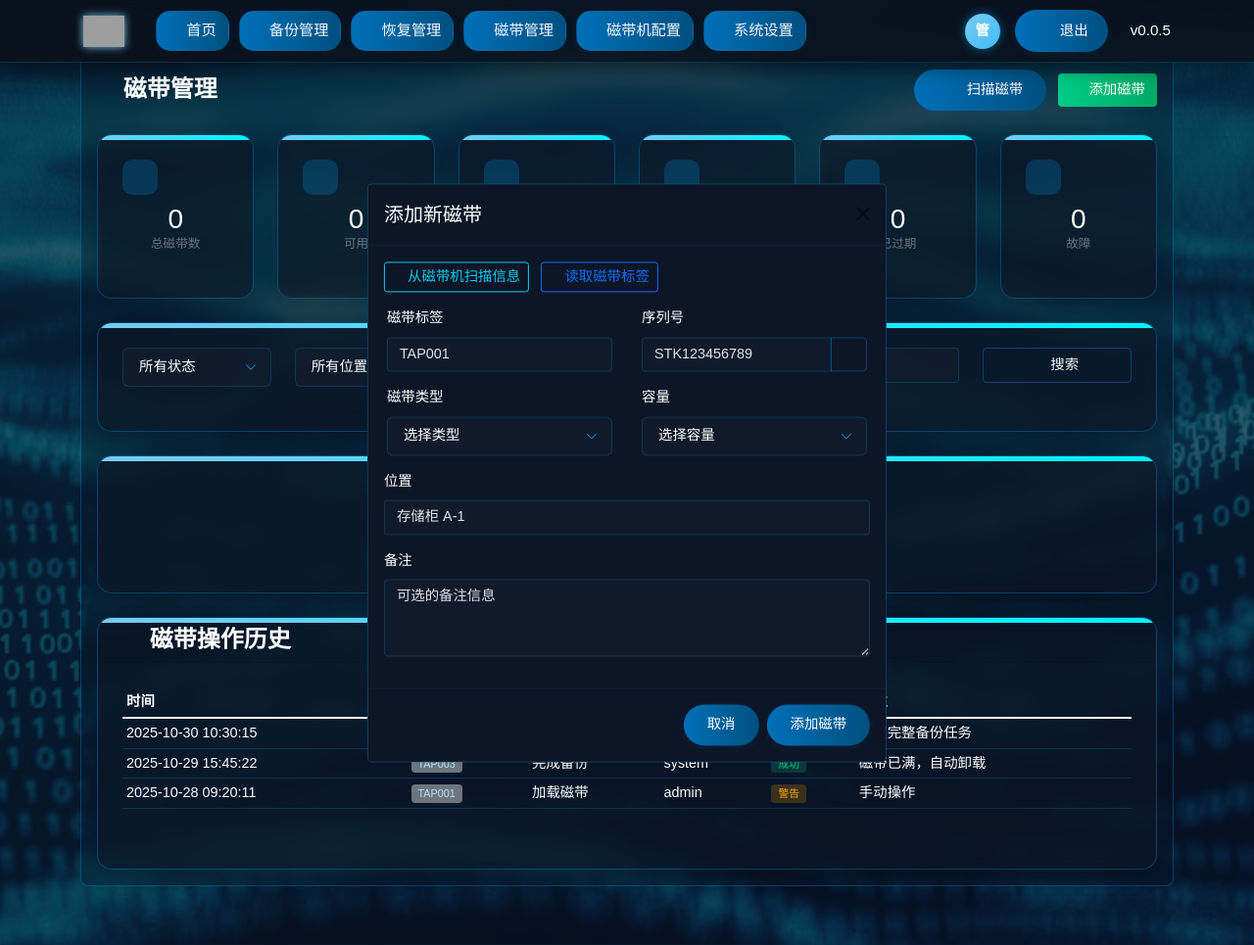
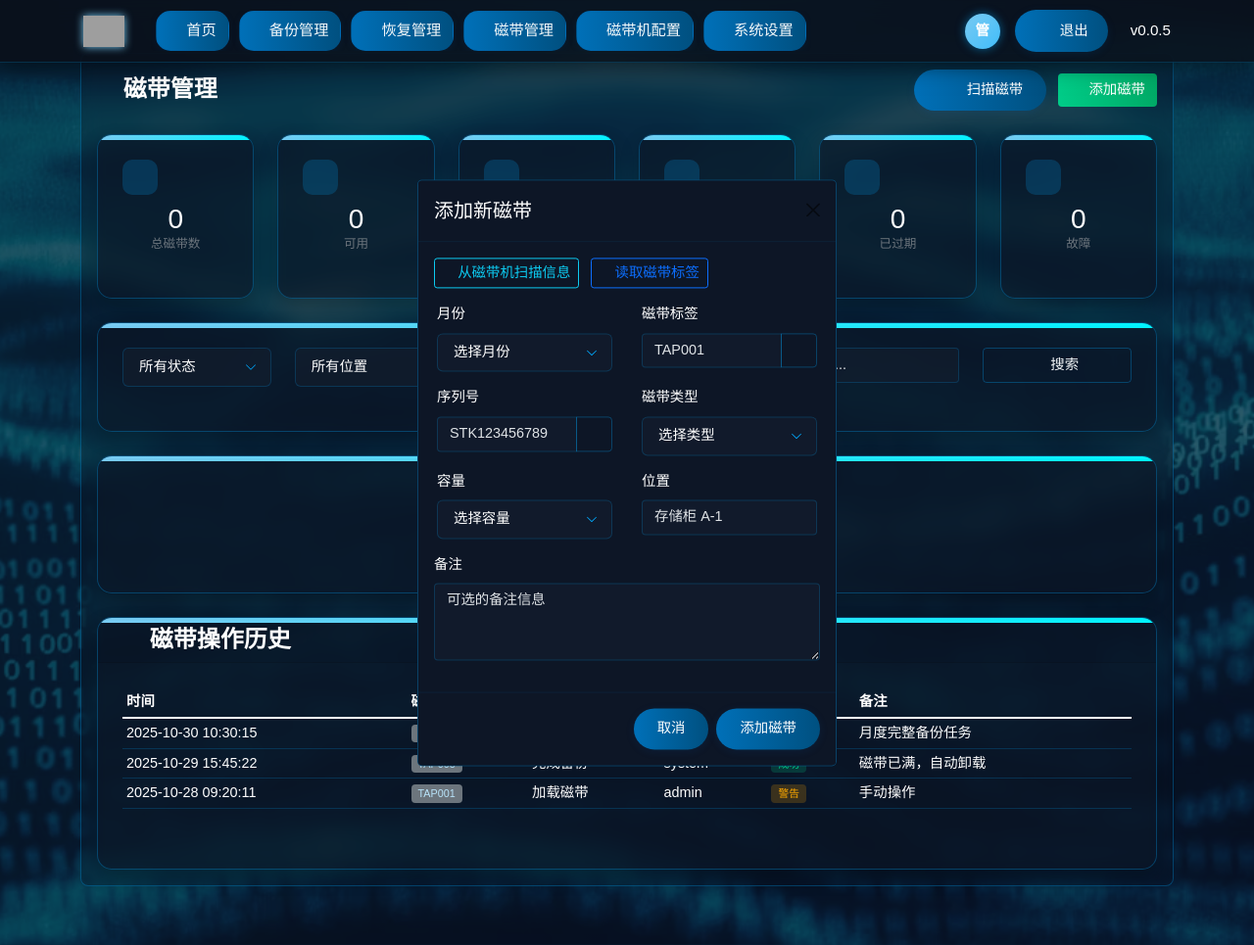
Before and after one commit to grigs28/TAF, a FastAPI app: page /tape in a window 1280 px wide, after a click on "添加磁带". Shown: the whole page at 98% size. Run offline with FastAPI, Linux system fonts and the light colour scheme; data that the repository does not hold is empty; parts of the project's set-up code (start-up, migrations or seed data) failed here and were passed over; some libraries are stand-ins or nearby versions; some web fonts are replaced; grey boxes are pictures that could not be loaded.

Commit message:
Add month selection, label/serial generation buttons, and format check for tape add

```diff
--- a/web/api/tape.py
+++ b/web/api/tape.py
@@ -342,18 +342,59 @@
         raise HTTPException(status_code=500, detail=str(e))
 
 
+@router.get("/check-format")
+async def check_tape_format(request: Request):
+    """检查磁带是否已格式化"""
+    try:
+        system = request.app.state.system
+        if not system:
+            raise HTTPException(status_code=500, detail="系统未初始化")
+
+        # 尝试读取磁带标签，如果成功则认为已格式化
+        metadata = await system.tape_manager.tape_operations._read_tape_label()
+
+        return {
+            "success": True,
+            "formatted": metadata is not None,
+            "metadata": metadata if metadata else None
+        }
+
+    except Exception as e:
+        # 读取失败通常意味着未格式化
+        logger.warning(f"检查磁带格式失败: {str(e)}")
+        return {
+            "success": True,
+            "formatted": False,
+            "metadata": None
+        }
+
+
+class FormatRequest(BaseModel):
+    """格式化请求模型"""
+    force: bool = False
+
+
 @router.post("/format")
-async def format_tape(request: Request, tape_id: str, format_type: int = 0):
+async def format_tape(request: Request, format_request: FormatRequest = FormatRequest()):
     """格式化磁带"""
     try:
         system = request.app.state.system
         if not system:
             raise HTTPException(status_code=500, detail="系统未初始化")
 
+        # 如果不强制，先检查是否已格式化
+        if not format_request.force:
+            metadata = await system.tape_manager.tape_operations._read_tape_label()
+            if metadata:
+                return {
+                    "success": False,
+                    "message": "磁带已格式化，如需强制格式化请使用force=true参数"
+                }
+
         # 使用SCSI接口格式化
-        success = await system.tape_manager.scsi_interface.format_tape(format_type=format_type)
+        success = await system.tape_manager.scsi_interface.format_tape(format_type=0)
         if success:
-            return {"success": True, "message": f"磁带 {tape_id} 格式化成功"}
+            return {"success": True, "message": "磁带格式化成功"}
         else:
             raise HTTPException(status_code=500, detail="磁带格式化失败")
 
--- a/web/templates/tape.html
+++ b/web/templates/tape.html
@@ -284,9 +284,34 @@
                     </div>
                     <div class="row">
                         <div class="col-md-6 mb-3">
+                            <label class="form-label">月份</label>
+                            <select class="form-select" id="tapeMonth">
+                                <option value="">选择月份</option>
+                                <option value="01">1月</option>
+                                <option value="02">2月</option>
+                                <option value="03">3月</option>
+                                <option value="04">4月</option>
+                                <option value="05">5月</option>
+                                <option value="06">6月</option>
+                                <option value="07">7月</option>
+                                <option value="08">8月</option>
+                                <option value="09">9月</option>
+                                <option value="10">10月</option>
+                                <option value="11">11月</option>
+                                <option value="12">12月</option>
+                            </select>
+                        </div>
+                        <div class="col-md-6 mb-3">
                             <label class="form-label">磁带标签</label>
-                            <input type="text" class="form-control" id="tapeLabel" placeholder="TAP001" required>
+                            <div class="input-group">
+                                <input type="text" class="form-control" id="tapeLabel" placeholder="TAP001" required>
+                                <button type="button" class="btn btn-outline-secondary" id="generateLabelBtn" title="生成标签">
+                                    <i class="bi bi-arrow-clockwise"></i>
+                                </button>
+                            </div>
                         </div>
+                    </div>
+                    <div class="row">
                         <div class="col-md-6 mb-3">
                             <label class="form-label">序列号</label>
                             <div class="input-group">
@@ -296,8 +321,6 @@
                                 </button>
                             </div>
                         </div>
-                    </div>
-                    <div class="row">
                         <div class="col-md-6 mb-3">
                             <label class="form-label">磁带类型</label>
                             <select class="form-select" id="tapeType" required>
@@ -308,6 +331,8 @@
                                 <option value="LTO-6">LTO-6</option>
                             </select>
                         </div>
+                    </div>
+                    <div class="row">
                         <div class="col-md-6 mb-3">
                             <label class="form-label">容量</label>
                             <select class="form-select" id="tapeCapacity" required>
@@ -318,10 +343,10 @@
                                 <option value="2.5TB">2.5 TB (LTO-6)</option>
                             </select>
                         </div>
+                        <div class="col-md-6 mb-3">
+                            <label class="form-label">位置</label>
+                            <input type="text" class="form-control" id="tapeLocation" placeholder="存储柜 A-1">
                     </div>
-                    <div class="mb-3">
-                        <label class="form-label">位置</label>
-                        <input type="text" class="form-control" id="tapeLocation" placeholder="存储柜 A-1">
                     </div>
                     <div class="mb-3">
                         <label class="form-label">备注</label>
@@ -611,6 +636,26 @@
         });
     }
 
+    // 生成磁带标签
+    const generateLabelBtn = document.getElementById('generateLabelBtn');
+    if (generateLabelBtn) {
+        generateLabelBtn.addEventListener('click', function() {
+            // 获取选定的月份
+            const selectedMonth = document.getElementById('tapeMonth').value;
+            const now = new Date();
+
+            // 使用选定月份或当前月份
+            const month = selectedMonth || String(now.getMonth() + 1).padStart(2, '0');
+            const year = now.getFullYear().toString().substring(2);
+            const day = String(now.getDate()).padStart(2, '0');
+            const dateStr = year + month + day;
+
+            // 生成随机数
+            const randomPart = Math.floor(Math.random() * 1000).toString().padStart(3, '0');
+            document.getElementById('tapeLabel').value = `TAP${dateStr}${randomPart}`;
+        });
+    }
+
     // 生成序列号
     const generateSerialBtn = document.getElementById('generateSerialBtn');
     if (generateSerialBtn) {
@@ -633,6 +678,31 @@
             btn.innerHTML = '<i class="bi bi-arrow-clockwise spinner me-1"></i>扫描中...';
 
             try {
+                // 先检查磁带格式
+                const checkResponse = await fetch('/api/tape/check-format');
+                const checkResult = await checkResponse.json();
+
+                if (checkResult.success && !checkResult.formatted) {
+                    // 磁带未格式化，提示用户
+                    const shouldFormat = confirm('磁带未格式化，是否先进行格式化？\n点击"确定"格式化，点击"取消"跳过。');
+                    if (shouldFormat) {
+                        const formatResponse = await fetch('/api/tape/format', {
+                            method: 'POST',
+                            headers: {'Content-Type': 'application/json'},
+                            body: JSON.stringify({force: false})
+                        });
+                        const formatResult = await formatResponse.json();
+
+                        if (!formatResult.success) {
+                            alert('⚠️ 格式化失败：' + formatResult.message);
+                            btn.disabled = false;
+                            btn.innerHTML = originalHtml;
+                            return;
+                        }
+                        alert('✅ 磁带格式化成功');
+                    }
+                }
+
                 const response = await fetch('/api/system/tape/scan');
                 const result = await response.json();
 
@@ -644,7 +714,10 @@
                     if (device.is_ibm_lto && device.lto_generation) {
                         const ltoGen = device.lto_generation;
                         const tapeTypeValue = `LTO-${ltoGen}`;
-                        document.getElementById('tapeType').value = tapeTypeValue;
+                        const tapeTypeSelect = document.getElementById('tapeType');
+                        if (tapeTypeSelect) {
+                            tapeTypeSelect.value = tapeTypeValue;
+                        }
 
                         // 根据LTO代数设置容量
                         const capacityMap = {
@@ -656,15 +729,20 @@
                         };
                         if (capacityMap[ltoGen]) {
                             const capacityValue = capacityMap[ltoGen];
-                            document.getElementById('tapeCapacity').value = capacityValue;
+                            const tapeCapacitySelect = document.getElementById('tapeCapacity');
+                            if (tapeCapacitySelect) {
+                                tapeCapacitySelect.value = capacityValue;
+                            }
                         }
                     }
 
-                    // 生成磁带标签（基于当前日期和索引）
+                    // 生成磁带标签
+                    const selectedMonth = document.getElementById('tapeMonth').value;
                     const now = new Date();
-                    const dateStr = now.getFullYear().toString().substring(2) +
-                                   String(now.getMonth() + 1).padStart(2, '0') +
-                                   String(now.getDate()).padStart(2, '0');
+                    const month = selectedMonth || String(now.getMonth() + 1).padStart(2, '0');
+                    const year = now.getFullYear().toString().substring(2);
+                    const day = String(now.getDate()).padStart(2, '0');
+                    const dateStr = year + month + day;
                     const randomPart = Math.floor(Math.random() * 1000).toString().padStart(3, '0');
                     document.getElementById('tapeLabel').value = `TAP${dateStr}${randomPart}`;
 
@@ -825,6 +903,7 @@
                     document.getElementById('tapeCapacity').value = '';
                     document.getElementById('tapeLocation').value = '';
                     document.getElementById('tapeRemark').value = '';
+                    document.getElementById('tapeMonth').value = '';
                     // 刷新列表和统计
                     loadTapeList().then(() => {
                         loadTapeStatistics();
```
